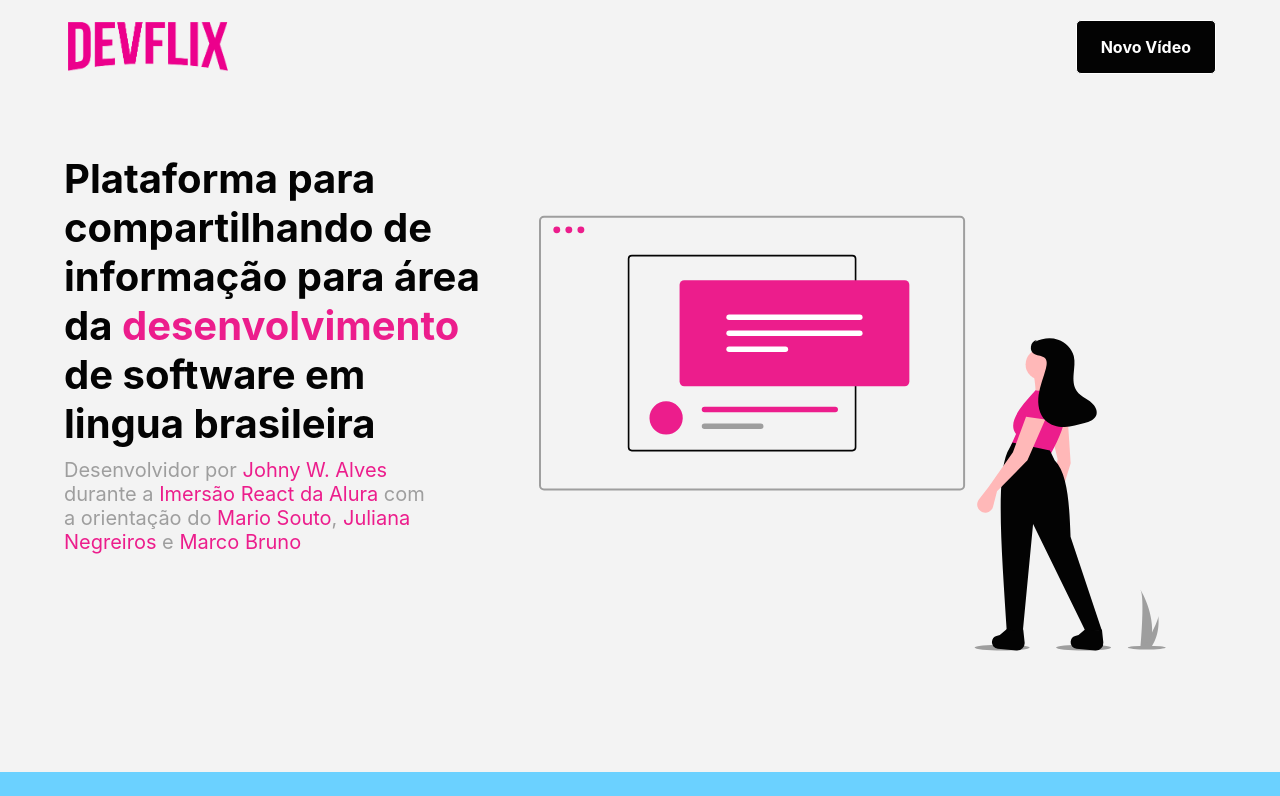
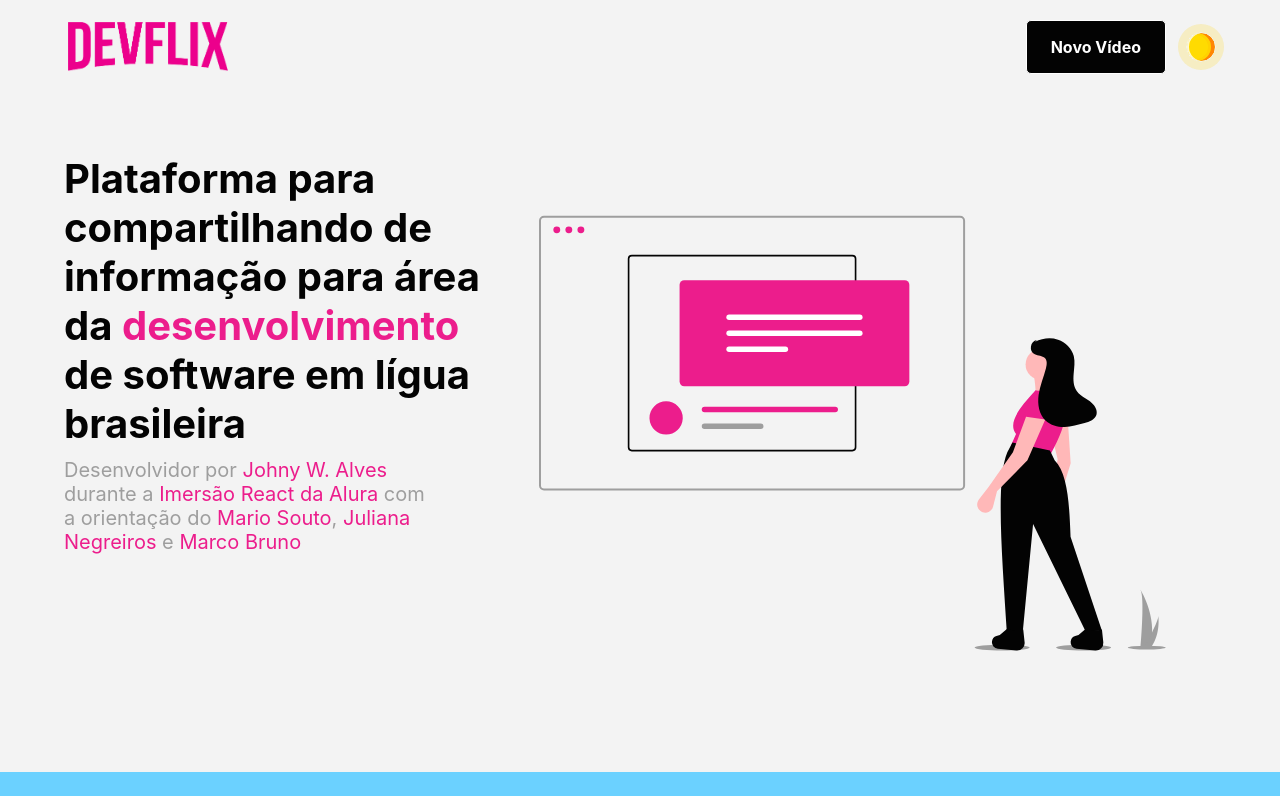
Before and after one commit to johnywalves/devflix, a Next.js app: page / in a window 1280 px wide. Shown: the top 796 px of the page. Built offline with nearby package versions, Linux system fonts and the light colour scheme.

Commit message:
:dizzy: Adição de mudança de temas

```diff
--- a/src/components/BannerFronthead/index.tsx
+++ b/src/components/BannerFronthead/index.tsx
@@ -8,8 +8,7 @@ const BannerFronthead = () => {
       <Explain>
         <Title>
           Plataforma para compartilhando de informação para área da{' '}
-          <span>desenvolvimento</span> de software em
-          <br /> lingua brasileira
+          <span>desenvolvimento</span> de software em lígua brasileira
         </Title>
         <Description>
           Desenvolvidor por{' '}
--- a/src/components/Carousel/components/Slider/index.tsx
+++ b/src/components/Carousel/components/Slider/index.tsx
@@ -38,7 +38,7 @@ const Container = styled.ul`
       left: 50%;
       top: 50%;
       content: '';
-      background-color: var(--white);
+      background-color: #ffffff;
       display: block;
       height: 3rem;
       width: 0.5rem;
--- a/src/components/Carousel/index.tsx
+++ b/src/components/Carousel/index.tsx
@@ -14,9 +14,9 @@ const getFontColor = (background: string) => {
   const blue: number = parseInt(color.substring(4, 6), 16)
 
   if (red * 0.299 + green * 0.587 + blue * 0.114 > 186) {
-    return 'var(--black)'
+    return '#030303'
   } else {
-    return 'var(--white)'
+    return '#ffffff'
   }
 }
 
--- a/src/components/Layout/styles.tsx
+++ b/src/components/Layout/styles.tsx
@@ -19,7 +19,7 @@ export const Main = styled.main`
     padding: 1rem 1.5rem;
     margin: 1rem 0;
     background-color: var(--primary);
-    color: var(--white);
+    color: #ffffff;
 
     &:hover {
       cursor: pointer;
--- a/src/components/Menu/index.tsx
+++ b/src/components/Menu/index.tsx
@@ -1,25 +1,41 @@
+import { useEffect, useState } from 'react'
 import { NextRouter, withRouter } from 'next/router'
 import Link from 'next/link'
 
 import Button from 'components/Button'
 
-import { Nav, Logo } from './styles'
+import { Nav, Logo, Commands, Astro } from './styles'
 
 type MenuProps = {
   router: NextRouter
 }
 
 const Menu = ({ router }: MenuProps) => {
+  const [theme, setTheme] = useState('')
+
+  const isDarkMode = theme === 'dark'
+
+  useEffect(() => {
+    setTheme(window.__theme)
+    window.__onThemeChange = () => setTheme(window.__theme)
+  }, [])
+
+  const handleTheme = () =>
+    window.__setPreferredTheme(isDarkMode ? 'light' : 'dark')
+
   return (
     <Nav>
       <Link href="/">
         <Logo className="Logo" src={'/img/logo.png'} />
       </Link>
-      {router.route === '/' && (
-        <Link href="/cadastro/video">
-          <Button as="a">Novo Vídeo</Button>
-        </Link>
-      )}
+      <Commands>
+        {router.route === '/' && (
+          <Link href="/cadastro/video">
+            <Button as="a">Novo Vídeo</Button>
+          </Link>
+        )}
+        <Astro onClick={handleTheme} />
+      </Commands>
     </Nav>
   )
 }
--- a/src/components/Menu/styles.tsx
+++ b/src/components/Menu/styles.tsx
@@ -24,6 +24,32 @@ export const Nav = styled.nav`
   }
 `
 
+export const Commands = styled.div`
+  display: flex;
+  flex-direction: row;
+  align-items: center;
+`
+
+export const Astro = styled.div`
+  margin-left: 2rem;
+  width: 30px;
+  height: 30px;
+  display: block;
+  border-radius: 50%;
+  z-index: 1;
+  border: solid 1px var(--background);
+  transition: all 0.5s cubic-bezier(0, 0.92, 0.27, 0.82);
+  cursor: pointer;
+  background-color: var(--background);
+  box-shadow: inset 2px -2px 0px 0px #ffffff, inset 8px -8px 0px 0px #d8e8f7;
+
+  .light & {
+    background-color: #ffdb01 !important;
+    box-shadow: inset -4px 0px 0px #ff8603, inset 2px 0px 0px #ffffffcc,
+      inset -5px 0px 0px 2px #ffd201, 0px 0px 0px 8px #ffd20133;
+  }
+`
+
 export const Logo = styled.img`
   max-width: 168px;
 
--- a/src/pages/_document.tsx
+++ b/src/pages/_document.tsx
@@ -6,6 +6,17 @@ import Document, {
   DocumentContext
 } from 'next/document'
 import { ServerStyleSheet } from 'styled-components'
+
+type ThemeChangeType = () => void
+type PreferredTheme = (theme: string) => void
+
+declare global {
+  interface Window {
+    __theme: string
+    __onThemeChange: ThemeChangeType
+    __setPreferredTheme: PreferredTheme
+  }
+}
 
 export default class MyDocument extends Document {
   static async getInitialProps(ctx: DocumentContext) {
@@ -42,6 +53,36 @@ export default class MyDocument extends Document {
           <Main />
           <NextScript />
         </body>
+        <script
+          dangerouslySetInnerHTML={{
+            __html: `
+              (function() {
+                window.__onThemeChange = function() {};
+
+                function setTheme(newTheme) {
+                  window.__theme = newTheme;
+                  preferredTheme = newTheme;
+                  document.body.className = newTheme;
+                  window.__onThemeChange(newTheme);
+                }
+
+                var preferredTheme;
+                try {
+                  preferredTheme = localStorage.getItem('theme');
+                } catch (err) { }
+
+                window.__setPreferredTheme = function(newTheme) {
+                  setTheme(newTheme);
+                  try {
+                      localStorage.setItem('theme', newTheme);
+                  } catch (err) {}
+                }
+
+                setTheme(preferredTheme || 'light');
+              })();
+            `
+          }}
+        />
       </Html>
     )
   }
--- a/src/styles/global.ts
+++ b/src/styles/global.ts
@@ -8,7 +8,21 @@ const GlobalStyles = createGlobalStyle`
         box-sizing: border-box;
     }
 
-    :root {
+
+
+    html {
+        font-size: 62.5%;
+    }
+
+    html, body, #__next {
+        height: 100%;
+    }
+
+    body {
+        font-family: -apple-system, BlinkMacSystemFont, 'Segoe UI', Roboto, Oxygen, Ubuntu, Cantarell, 'Open Sans', 'Helvetica Neue', sans-serif
+    }
+
+    body {
         --primary: #ec1d8c;
         --black: #030303;
         --blackLighter: #9E9E9E;
@@ -22,16 +36,18 @@ const GlobalStyles = createGlobalStyle`
         --colorSkin: #ffb8b8;
     }
 
-    html {
-        font-size: 62.5%;
-    }
-
-    html, body, #__next {
-        height: 100%;
-    }
-
-    body {
-        font-family: -apple-system, BlinkMacSystemFont, 'Segoe UI', Roboto, Oxygen, Ubuntu, Cantarell, 'Open Sans', 'Helvetica Neue', sans-serif
+    body.dark {
+        --primary: #ec1d8c;
+        --black: #FFFFFF;
+        --blackLighter: #DFDFDF;
+        --grayLight: #F5F5F5;
+        --grayMedium: #e5e5e5;
+        --white: #030303;
+        --frontEnd: #6BD1FF;
+        --backEnd: #00C86F;
+        --background: #202020;
+        --backgroundInput: #3d3d3d;
+        --colorSkin: #ffb8b8;
     }
 
     a {
```
